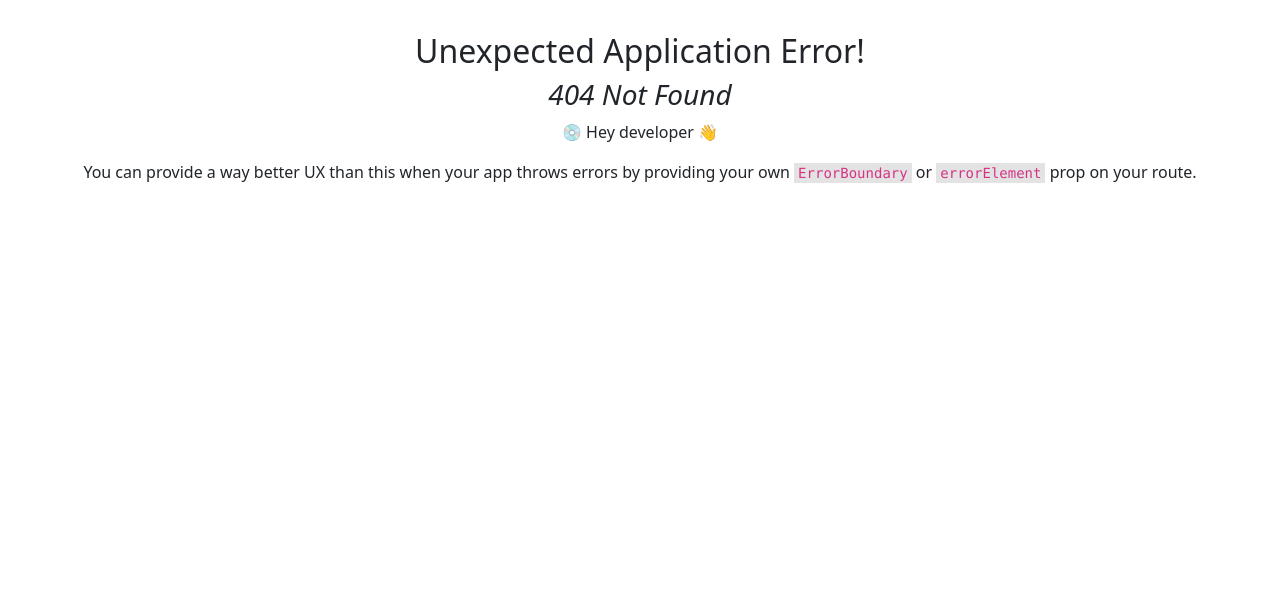
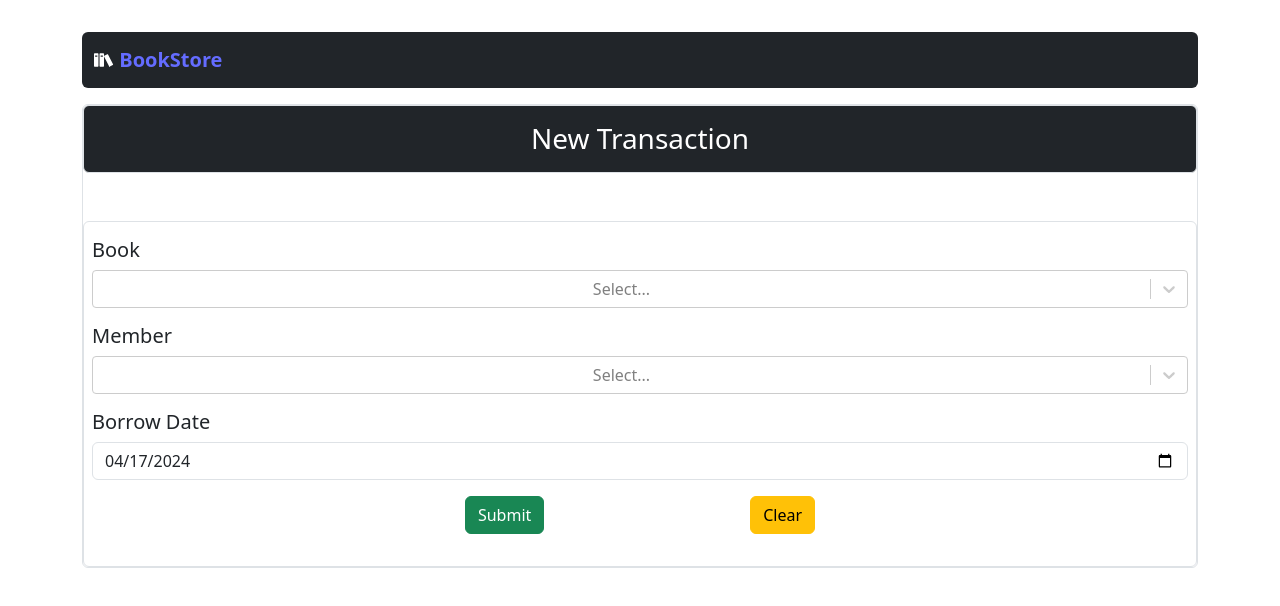
Before and after one commit to ashishachar/Book_Store, a React (Vite) app in the folder frontend/bookstore/: page /transactions/add in a window 1280 px wide. Before the commit this address had no page. Shown: the top 606 px of the page. Built offline with nearby package versions, Linux system fonts and the light colour scheme; no server answers.

Commit message:
UI for New transaction

```diff
--- a/frontend/bookstore/src/App.jsx
+++ b/frontend/bookstore/src/App.jsx
@@ -8,6 +8,7 @@ import Books from './components/Books';
 import BookUpdate from './components/BookUpdate';
 import UserInfo from'./components/UserInfo';
 import UserUpdate from "./components/UserUpdate";
+import TransactionUpdate from "./components/TransactionUpdate";
 
 const router = createBrowserRouter([
   {
@@ -17,6 +18,10 @@ const router = createBrowserRouter([
   {
     path: "/transactions/",
     element: <Transactioninfo />,
+  },
+  {
+    path: "/transactions/add",
+    element: <TransactionUpdate />,
   },
   {
     path: "/login/",
--- a/frontend/bookstore/src/components/Books.jsx
+++ b/frontend/bookstore/src/components/Books.jsx
@@ -1,27 +1,44 @@
 // import React from 'react'
 import { getAllBooks } from "../utils/api-calls";
 import Navbar from "./Navbar";
-import { FaPlus} from 'react-icons/fa';
-import {useEffect , useState} from 'react';
+import { FaPlus } from "react-icons/fa";
+import { useEffect, useState } from "react";
 
 function Books() {
-  const [books , setBooks] = useState([]);
+  const [books, setBooks] = useState([]);
 
+  const dummyData = [
+    {
+      id: "0000",
+      title: "Wimpy Kid",
+      author: "Greg",
+      categories: [{ categ: "Comedy" }, { categ: "Adventure" }],
+    },
+    {
+      id: "1",
+      title: "Wimpy Kid V2.0",
+      author: "Greg",
+      categories: [{ categ: "Comedy" }, { categ: "Adventure" }],
+    },
+    {
+      id: "2",
+      title: "Wimpy Kid V3.0",
+      author: "Greg",
+      categories: [{ categ: "Comedy" }, { categ: "Adventure" }],
+    },
+  ];
   useEffect(() => {
-    const dataFetch = async()=>{
+    const dataFetch = async () => {
+      try {
         let data = await getAllBooks();
-
-      // data.map(d=>{
-      //   console.log(d , d.categories);
-      // })
-
-      setBooks(data);
+        setBooks(data ? data : dummyData);
+      } catch (error) {
+        console.log(error.message);
+        setBooks(dummyData);
       }
+    };
     dataFetch();
-
-
-
-  }, [])
+  }, []);
 
   return (
     <>
@@ -34,38 +51,64 @@ function Books() {
               <div key={bookID} className="p-1 col-md-4 ">
                 <div className="m-1 box-shadow card p-0">
                   <div className="card-header">
-                  <h4 className="my-0 font-weight-normal">#{String(book.id).padStart(5, '0')}</h4>
+                    <h4 className="my-0 font-weight-normal">
+                      #{String(book.id).padStart(5, "0")}
+                    </h4>
                   </div>
                   <div className="card-body">
                     <h4 className="text-truncate">{book.title}</h4>
                     <div className="d-flex w-100">
-                    <div className="w-25 text-start text-truncate">Author</div>
-                    <div className="w-75 text-start text-truncate">{book.author}</div>
+                      <div className="w-25 text-start text-truncate">
+                        Author
+                      </div>
+                      <div className="w-75 text-start text-truncate">
+                        {book.author}
+                      </div>
                     </div>
                     <div className="d-flex w-100 mt-2">
                       <div className="w-75 d-flex  text-start">
-                    {book.categories.length<=2 ?
+                        {book.categories.length <= 2 ? (
                           <>
-                      {
-                        book.categories.map((cattempitr ,cattempind)=>{
+                            {book.categories.map((cattempitr, cattempind) => {
                               return (
-                            <div key={cattempind} className="btn btn-primary p-1 " style={{marginRight : "0.5rem"}}>{cattempitr.categ}</div>
-
-                          )
-                        })
-                      }
+                                <div
+                                  key={cattempind}
+                                  className="btn btn-primary p-1 "
+                                  style={{ marginRight: "0.5rem" }}
+                                >
+                                  {cattempitr.categ}
+                                </div>
+                              );
+                            })}
                             {/* <div className="btn btn-primary p-1" style={{marginRight : "0.5rem"}}><FaPlus/></div> */}
                           </>
-                  :
+                        ) : (
                           <>
-                  <div className="btn btn-primary p-1 " style={{marginRight : "0.5rem"}}>{book.categories[0].categ}</div>
-                    <div className="btn btn-primary p-1" style={{marginRight : "0.5rem"}}>{book.categories[1].categ}</div>
-                    <div className="btn btn-primary p-1" style={{marginRight : "0.5rem"}}><FaPlus/></div>
+                            <div
+                              className="btn btn-primary p-1 "
+                              style={{ marginRight: "0.5rem" }}
+                            >
+                              {book.categories[0].categ}
+                            </div>
+                            <div
+                              className="btn btn-primary p-1"
+                              style={{ marginRight: "0.5rem" }}
+                            >
+                              {book.categories[1].categ}
+                            </div>
+                            <div
+                              className="btn btn-primary p-1"
+                              style={{ marginRight: "0.5rem" }}
+                            >
+                              <FaPlus />
+                            </div>
                           </>
-                  }
+                        )}
                       </div>
                       <div className="w-25 text-end">
-                      <div className="btn btn-success">{book.no_of_copies}</div>
+                        <div className="btn btn-success">
+                          {book.no_of_copies}
+                        </div>
                       </div>
                     </div>
                   </div>
--- /dev/null
+++ b/frontend/bookstore/src/components/Header.jsx
@@ -0,0 +1,23 @@
+// import React from 'react'
+import { ImBooks } from "react-icons/im";
+import {Link} from 'react-router-dom';
+
+function Header() {
+  return (
+    <header>
+        <div className="navbar navbar-dark bg-dark box-shadow rounded">
+          <div className="container d-flex justify-content-between">
+            <div className="navbar-brand d-flex align-items-center">
+              <ImBooks />
+              &nbsp;
+              <Link to={"/home"}>
+                <strong>BookStore</strong>
+              </Link>
+            </div>
+          </div>
+        </div>
+      </header>
+  )
+}
+
+export default Header
--- /dev/null
+++ b/frontend/bookstore/src/components/TransactionUpdate.jsx
@@ -0,0 +1,132 @@
+// import React from 'react'
+import Header from "./Header";
+import Select from "react-select";
+import { useState, useEffect } from "react";
+import { getAllBooks, getAllUsers } from "../utils/api-calls";
+// import { FaCalendarAlt } from "react-icons/fa";
+
+function TransactionUpdate() {
+  const [members, setMembers] = useState([]);
+  const [books, setBooks] = useState([]);
+  const [info, setInfo] = useState({ book: "", member: "", borrowDate: "1999-01-01" });
+
+const onChangeDate = (e)=>{
+    setInfo({...info , borrowDate : e.target.value});
+}
+
+  useEffect(() => {
+    const getDate = () => {
+      let d = new Date();
+      let res =
+        d.getFullYear() +
+        "-" +
+        String(d.getMonth() + 1).padStart(2, "0") +
+        "-" +
+        String(d.getDate()).padStart(2, "0");
+      return res;
+    };
+    setInfo({...info , borrowDate : getDate()});
+
+    const fetchAllMembers = async () => {
+      const member = await getAllUsers();
+      // console.log(members);
+      let membersState = [];
+      member.forEach((mem) => {
+        // console.log(mem.id , mem.name);
+        membersState.push({ value: mem.id, label: mem.name });
+      });
+      console.log(membersState, members);
+      setMembers(membersState);
+    };
+    const fetchAllBooks = async () => {
+      const books = await getAllBooks();
+      // console.log(members);
+      let bookState = [];
+      books.forEach((book) => {
+        // console.log(mem.id , mem.name);
+        bookState.push({ value: book.id, label: book.title });
+      });
+      console.log(bookState, books);
+      setBooks(bookState);
+    };
+
+    fetchAllBooks();
+    fetchAllMembers();
+  }, []);
+
+  useEffect(() => {
+    // console.log(staticInfo);
+    console.log(books, members , info);
+  }, [members, books , info]);
+
+  return (
+    <div className="container">
+      <Header />
+      <section className="jumbotron text-center my-3 border rounded">
+        <h3 className="bg-dark m-0 p-3 text-white rounded border">
+          New Transaction
+        </h3>
+        <br />
+        <br />
+        <div className="rounded border text-dark bg-white py-3">
+          <div className="mb-3">
+            <h5 style={{ textAlign: "left", marginLeft: "0.5rem" }}>Book</h5>
+            <div className="input-group">
+              <Select
+                //   defaultValue={[genres[0], genres[1]]}
+
+                name="colors"
+                options={books}
+                className="basic-multi-select w-100 mx-2"
+                classNamePrefix="select"
+              />
+            </div>
+          </div>
+          <div className="mb-3">
+            <h5 style={{ textAlign: "left", marginLeft: "0.5rem" }}>Member</h5>
+            <div className="input-group">
+              <Select
+                //   defaultValue={[genres[0], genres[1]]}
+
+                name="colors"
+                options={members}
+                className="basic-multi-select w-100 mx-2"
+                classNamePrefix="select"
+              />
+            </div>
+          </div>
+          <div className="mb-3">
+            <h5 style={{ textAlign: "left", marginLeft: "0.5rem" }}>
+              Borrow Date
+            </h5>
+            <div className="input-group">
+              <input
+                type="date"
+                className="form-control mx-2"
+                id="copies"
+                placeholder="yyyy-mm--dd"
+                // defaultValue={info.borrowDate}
+                value={info.borrowDate}
+                onChange={(e)=>{onChangeDate(e)}}
+              />
+              {/* <div className="input-group-append">
+                <span className="input-group-text p-3">
+                  <FaCalendarAlt />
+                </span>
+              </div> */}
+            </div>
+          </div>
+
+          <div className="mb-3 d-flex justify-content-around">
+            <div className="d-flex justify-content-around w-50 ">
+              <div className="btn btn-success ">Submit</div>
+              <div className="btn btn-warning">Clear</div>
+            </div>
+          </div>
+        </div>
+      </section>
+    </div>
+  );
+}
+
+export default TransactionUpdate;
```
Lines whose indentation alone changed are shown as unchanged.
